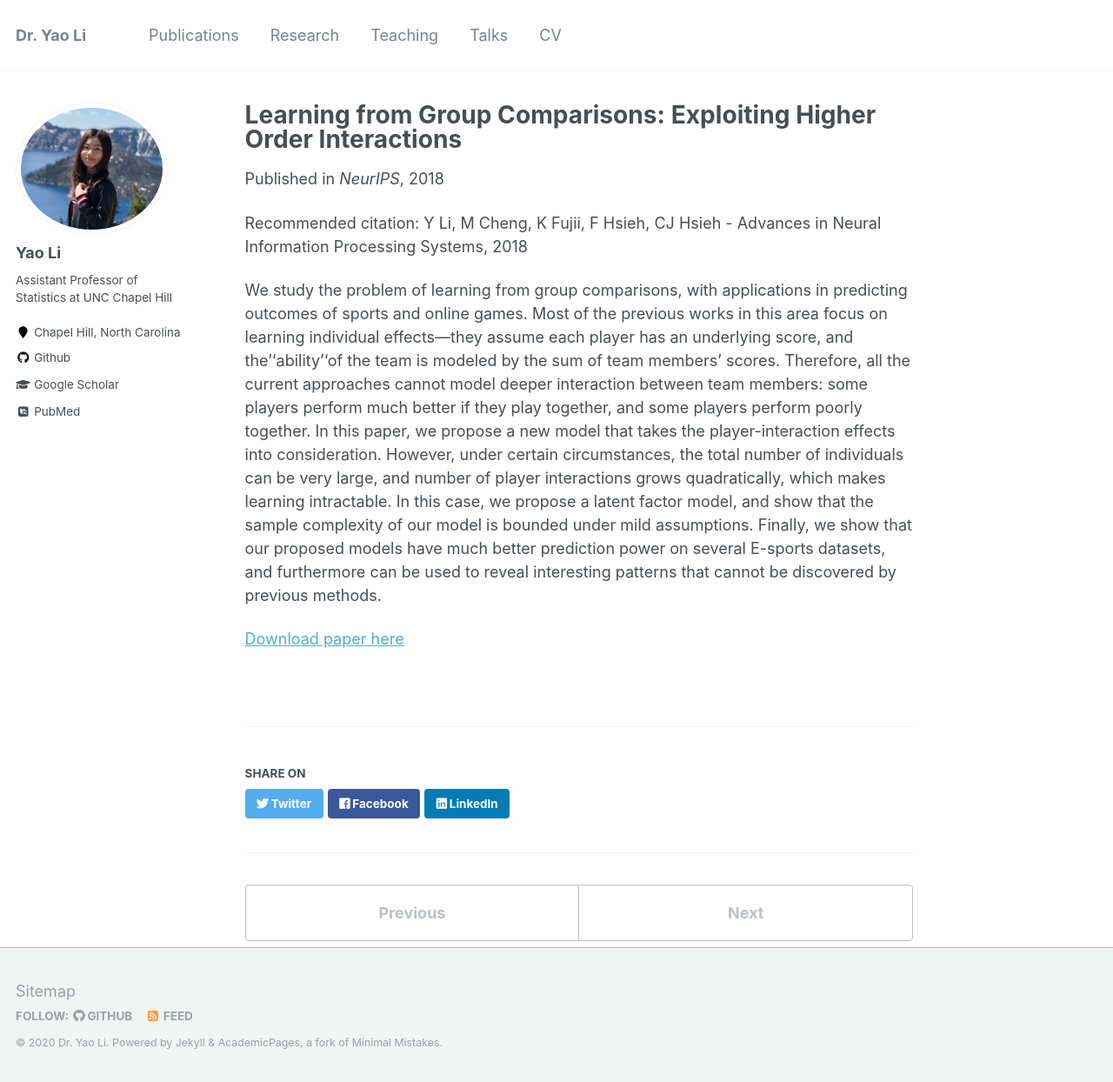
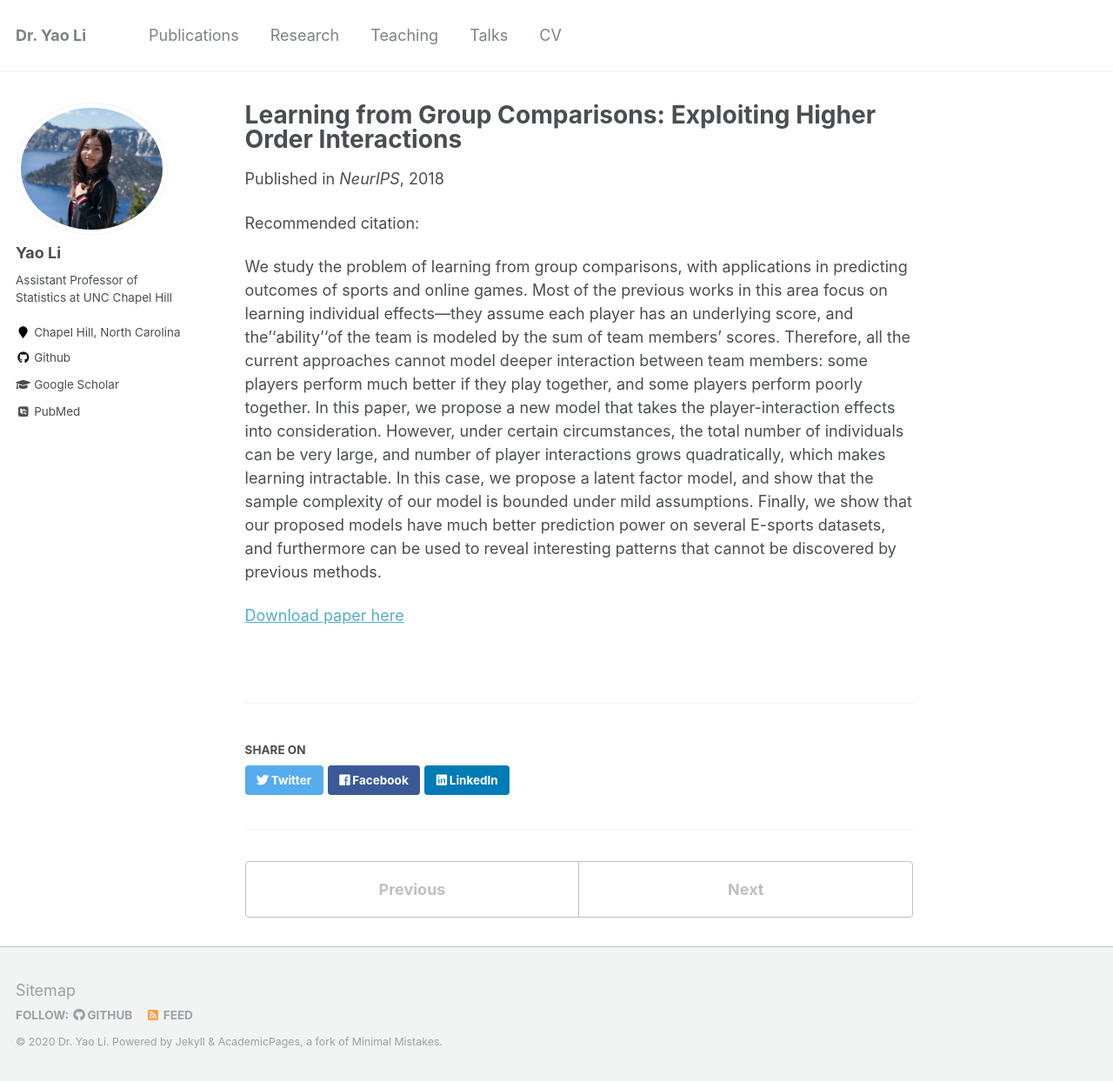
Before and after one commit to liyao880/yaoli, a Jekyll site: the page built from _publications/group-comparisons.md, in a window 1280 px wide and 1244 px high. Shown: the whole window at 87% size. Built offline with Jekyll 4.4.1, drawn with Linux system fonts in a browser that asks for light colours; some web fonts are replaced.

Commit message:
Update group-comparisons.md

```diff
--- a/_publications/group-comparisons.md
+++ b/_publications/group-comparisons.md
@@ -6,7 +6,7 @@ excerpt: ''
 date: 2018-12-01
 venue: 'NeurIPS'
 paperurl: ''
-citation: 'Y Li, M Cheng, K Fujii, F Hsieh, CJ Hsieh - Advances in Neural Information Processing Systems, 2018'
+citation: ''
 ---
 We study the problem of learning from group comparisons, with applications in predicting outcomes of sports and online games. Most of the previous works in this area focus on learning individual effects---they assume each player has an underlying score, and the''ability''of the team is modeled by the sum of team members' scores. Therefore, all the current approaches cannot model deeper interaction between team members: some players perform much better if they play together, and some players perform poorly together. In this paper, we propose a new model that takes the player-interaction effects into consideration. However, under certain circumstances, the total number of individuals can be very large, and number of player interactions grows quadratically, which makes learning intractable. In this case, we propose a latent factor model, and show that the sample complexity of our model is bounded under mild assumptions. Finally, we show that our proposed models have much better prediction power on several E-sports datasets, and furthermore can be used to reveal interesting patterns that cannot be discovered by previous methods.
 
```
